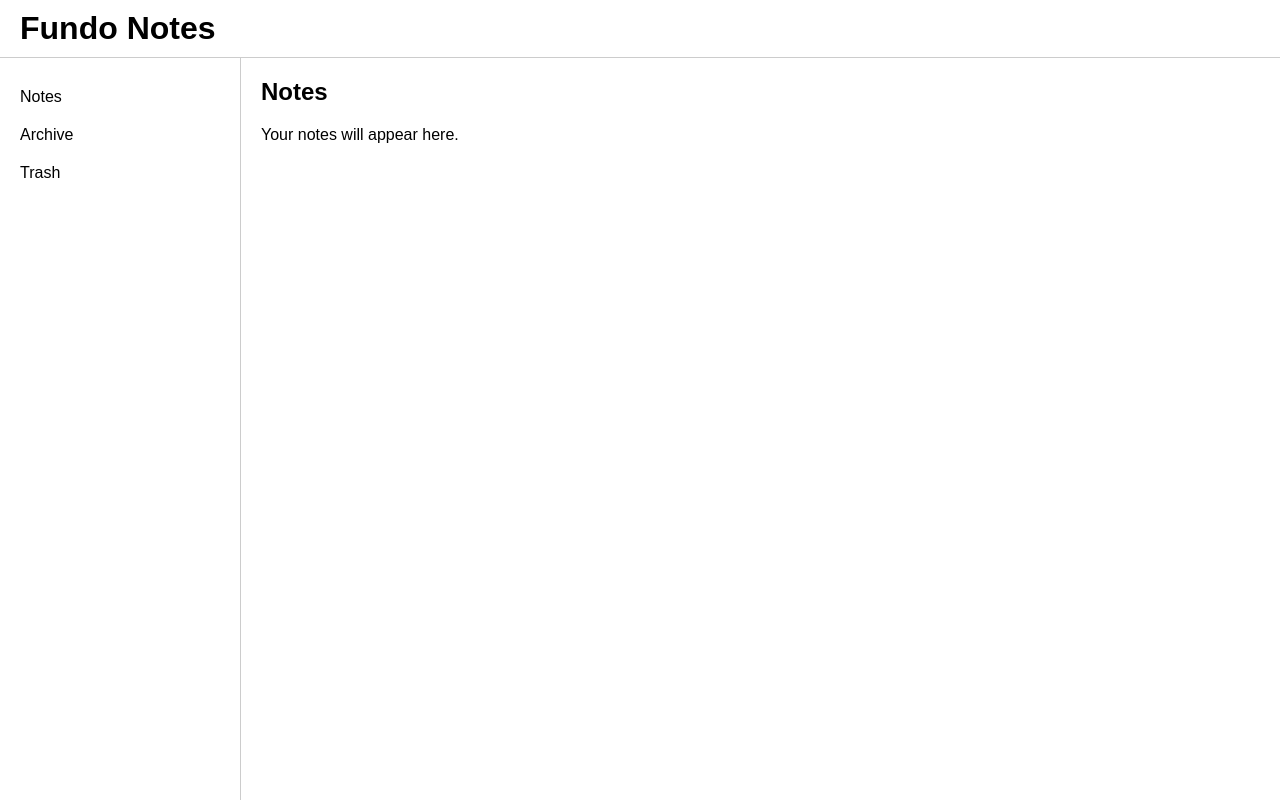
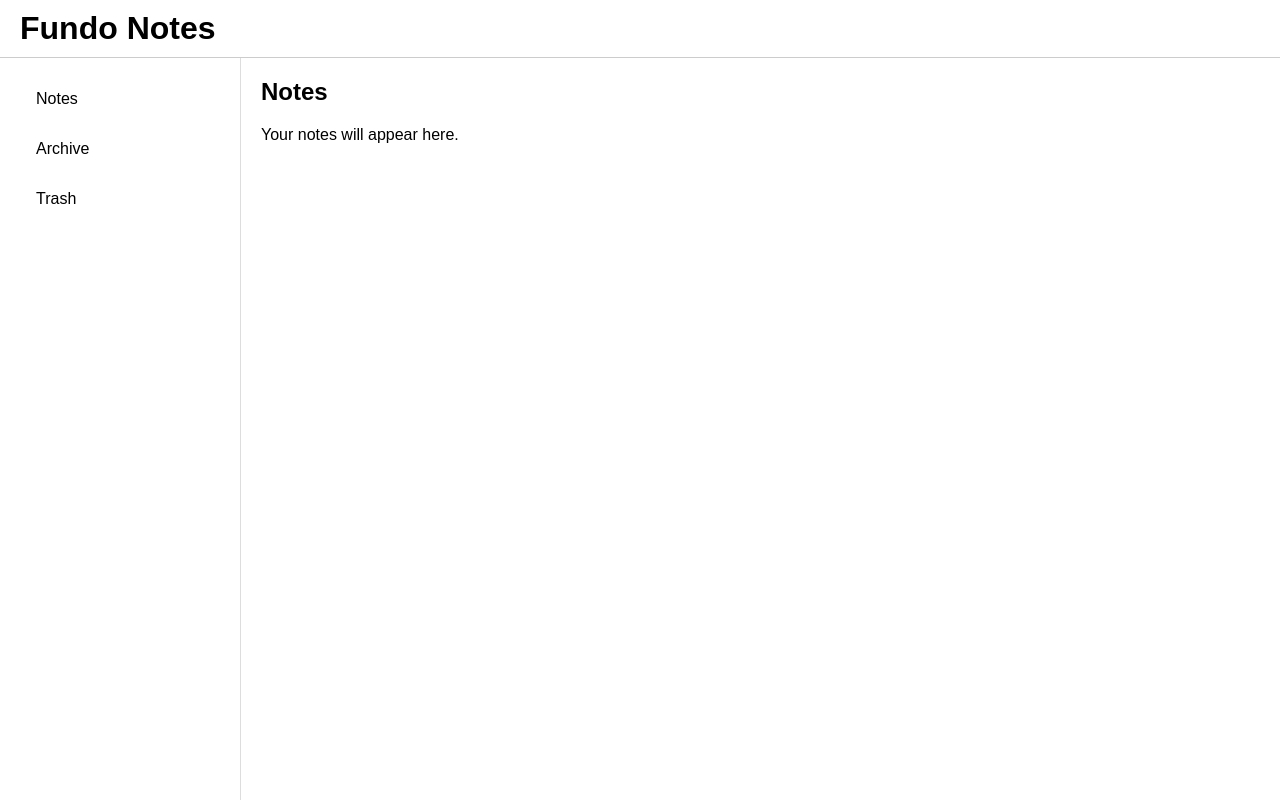
Before and after one commit to Navya-1803/fundo-notes-react, a React (Vite) app: page / in a window 1280 px wide. Built offline with nearby package versions, Linux system fonts and the light colour scheme.

Commit message:
[Navya Raj] : Added reusable sidebar navigation

```diff
--- /dev/null
+++ b/src/components/Sidebar/NavItem.jsx
@@ -0,0 +1,9 @@
+function NavItem({label}) {
+    return (
+        <li>
+            {label}
+        </li>
+    );
+}
+
+export default NavItem;
--- a/src/components/Sidebar/Sidebar.jsx
+++ b/src/components/Sidebar/Sidebar.jsx
@@ -1,4 +1,6 @@
-const Sidebar = () => {
+import NavItem from './NavItem';
+
+function Sidebar() {
     return(
         <aside>
             <ul>
@@ -8,6 +10,6 @@ const Sidebar = () => {
             </ul>
         </aside>
     );
-};
+}
 
 export default Sidebar;
--- a/src/index.css
+++ b/src/index.css
@@ -30,7 +30,7 @@ header h1 {
 
 aside {
   width: 200px;
-  border-right: 1px solid #ccc;
+  border-right: 1px solid #dddddd;
   padding: 20px;
 }
 
@@ -41,8 +41,14 @@ aside ul {
 }
 
 aside li {
-  padding: 10px 0;
+  padding: 12px 16px;
+  margin-bottom: 8px;
   cursor: pointer;
+  border-radius: 6px;
+}
+
+aside li:hover {
+  background-color: #f0f0f0;
 }
 
 
```
